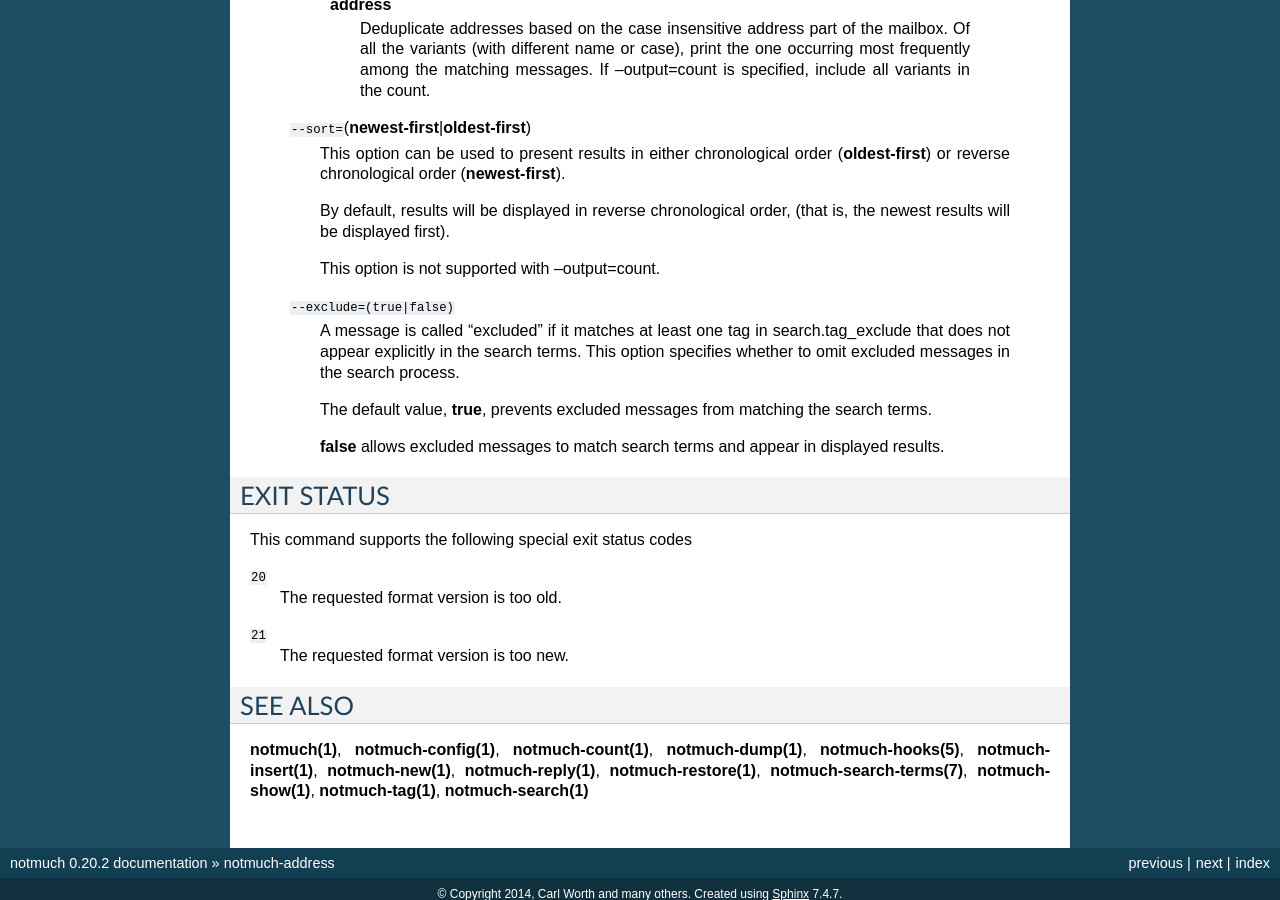
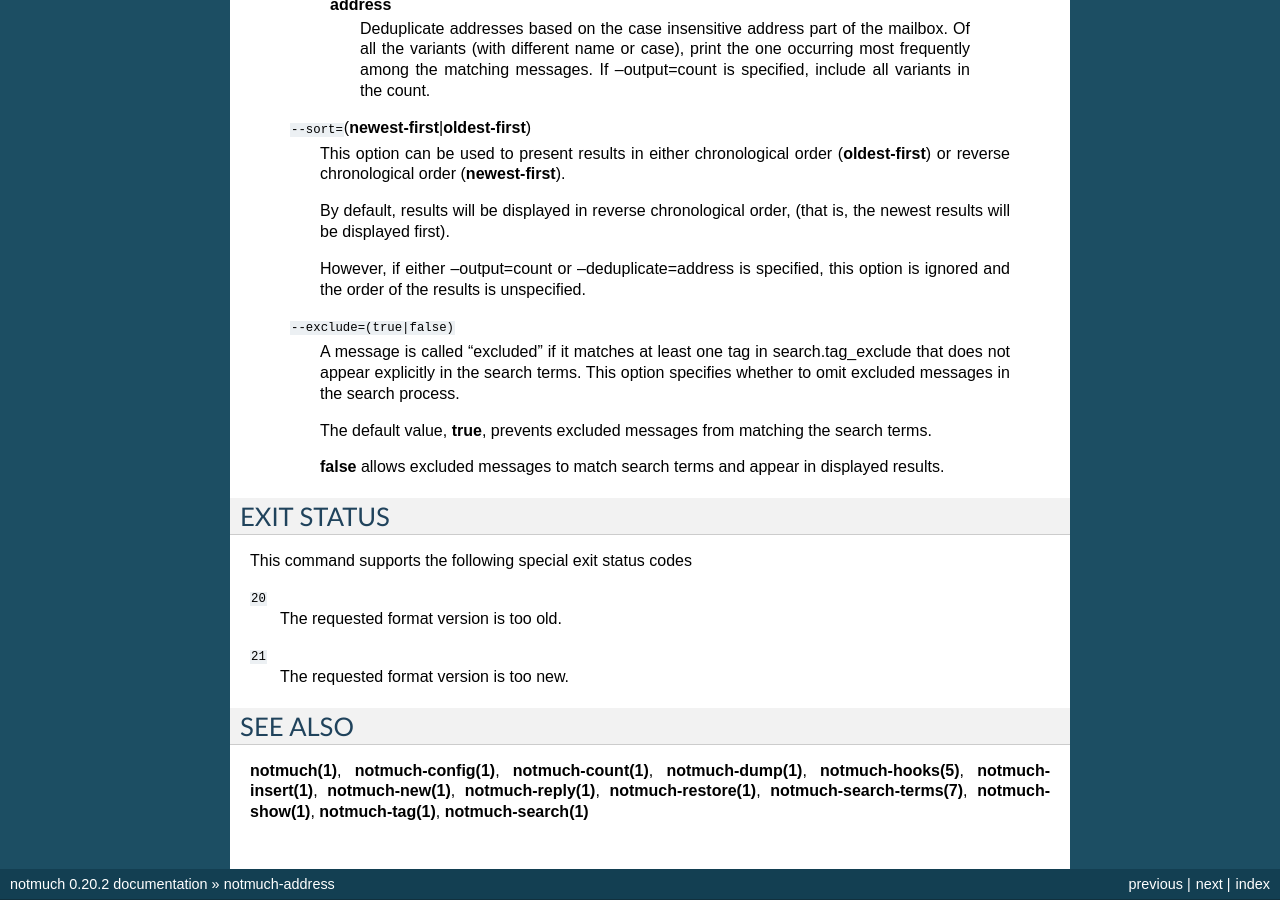
Before and after one commit to notmuch/notmuch, a Sphinx documentation site: the page built from doc/man1/notmuch-address.rst, in a window 1280 px wide and 900 px high, scrolled down 1240 px. Built offline with Sphinx 7.4.7, drawn with Linux system fonts in a browser that asks for light colours; the version number is read from the project's files by our own code.

Commit message:
cli: do not sort addresses on --output=count or --deduplicate=address
The order of the results with --output=count and --deduplicate=address
are unspecified as they're based on a hash table traversal. This being
the case, optimize the query by explicitly requesting unsorted
results. Clarify the documentation accordingly.

```diff
--- a/doc/man1/notmuch-address.rst
+++ b/doc/man1/notmuch-address.rst
@@ -85,7 +85,9 @@
         By default, results will be displayed in reverse chronological
         order, (that is, the newest results will be displayed first).
 
-        This option is not supported with --output=count.
+        However, if either --output=count or --deduplicate=address is
+        specified, this option is ignored and the order of the results
+        is unspecified.
 
     ``--exclude=(true|false)``
         A message is called "excluded" if it matches at least one tag in
```
Also changed, not shown: 1 other file.
